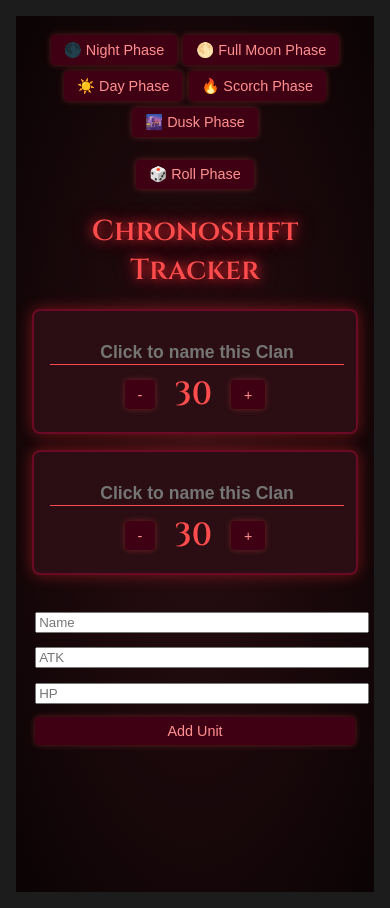
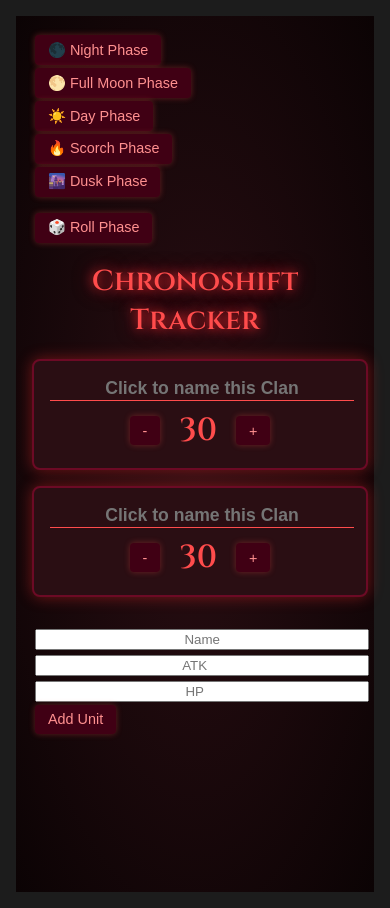
Before and after one commit to YatoCrow/chronoshift-tracker, a React (Vite) app: page / in a window 390 px wide. Built offline with nearby package versions, Linux system fonts and the light colour scheme.

Commit message:
Fix mobile layout centering for tracker UI

```diff
--- a/src/App.css
+++ b/src/App.css
@@ -352,3 +352,32 @@ body {
   transform: scale(1.05);
   box-shadow: 0 0 10px #d8b78eaa;
 }
+
+/* === GLOBAL CENTERING FIXES === */
+.player-hp {
+  display: flex;
+  flex-direction: column;
+  align-items: center;
+  gap: 1rem;
+}
+
+.hp-counter {
+  width: 100%;
+  max-width: 300px;
+  margin: 0 auto;
+}
+
+.hp-controls {
+  display: flex;
+  justify-content: center;
+  align-items: center;
+  gap: 1rem;
+}
+
+.unit-form,
+button,
+input {
+  text-align: center;
+  margin: 0 auto;
+  display: block;
+}
```
